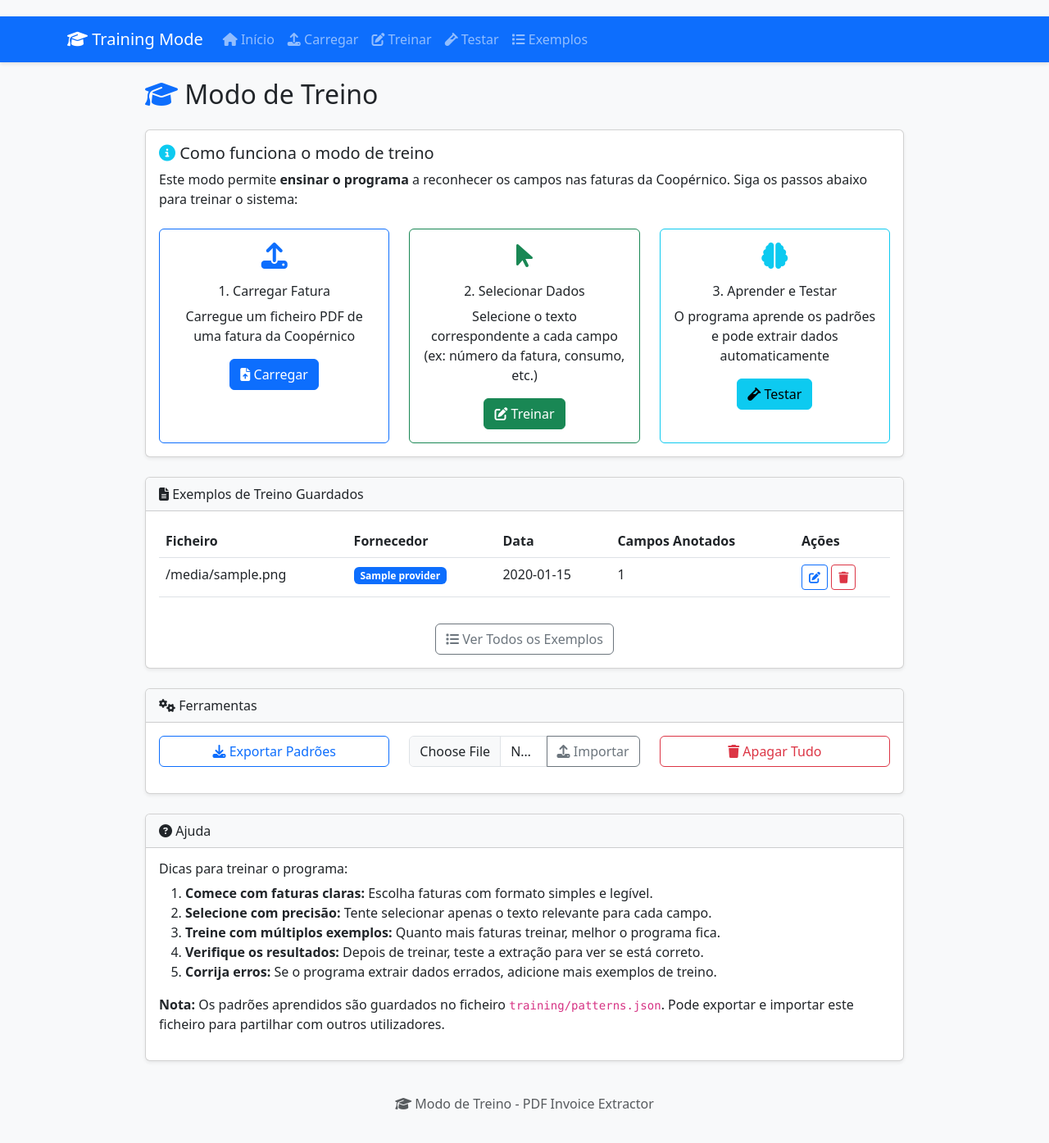
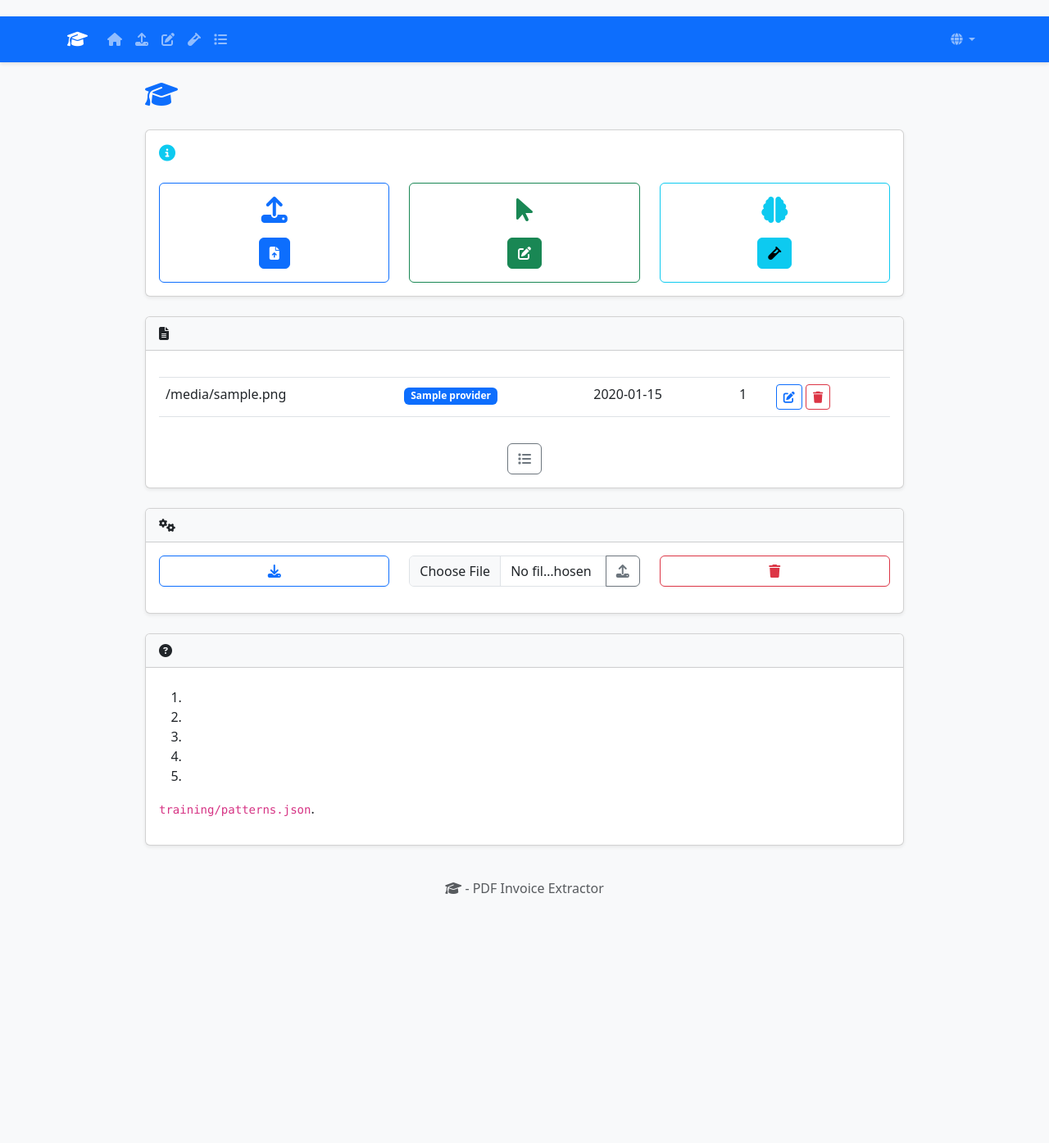
Before and after one commit to pedrosfaria/PDFtools, a Flask app: template templates/training/index.html in a window 1280 px wide. Shown: the whole page at 82% size. After the commit the page ends 1091 px from the top, so only its background shows below. Run offline with Flask 3, Linux system fonts and the light colour scheme; the template is opened without the code that fills it: most values are stand-ins (such as "Sample title", 1, 10 or a date in 2020).

Commit message:
fix: Fix session and language selector issues in training app
- Fixed session not being saved properly after file upload
- Added language selector dropdown to navbar in base_train.html
- Used absolute path for file loading in upload route
- Updated all templates to use _() function for translations
- Added emoji flags for language selector
- Fixed redirect to train after successful upload

The application now:
1. Correctly saves session data after file upload
2. Shows language selector in the navbar
3. All text is properly translated
4. Users can switch languages via dropdown

Closes #7

Co-authored-by: pedrosfaria <pedrosfaria@users.noreply.github.com>

```diff
--- a/app_train_multi.py
+++ b/app_train_multi.py
@@ -109,9 +109,9 @@ def upload_file():
             filepath = UPLOAD_FOLDER / filename
             file.save(str(filepath))
 
-            # Carregar texto
+            # Carregar texto - usar o caminho absoluto
             try:
-                text, filename = trainer.load_pdf(str(filepath))
+                text, loaded_filename = trainer.load_pdf(str(filepath.absolute()))
                 session['current_file'] = filename
                 session['current_text'] = text
                 session['current_provider'] = trainer.current_provider
--- a/templates/training/base_train.html
+++ b/templates/training/base_train.html
@@ -1,9 +1,9 @@
 <!DOCTYPE html>
-<html lang="pt-PT">
+<html lang="{% if current_language %}{{ current_language }}{% else %}pt-PT{% endif %}">
 <head>
     <meta charset="UTF-8">
     <meta name="viewport" content="width=device-width, initial-scale=1.0">
-    <title>{% block title %}Training - PDF Invoice Extractor{% endblock %}</title>
+    <title>{% block title %}{{ _('Training') }} - PDF Invoice Extractor{% endblock %}</title>
     <link href="https://cdn.jsdelivr.net/npm/bootstrap@5.3.0/dist/css/bootstrap.min.css" rel="stylesheet">
     <link rel="stylesheet" href="https://cdnjs.cloudflare.com/ajax/libs/font-awesome/6.4.0/css/all.min.css">
     <style>
@@ -125,6 +150,26 @@
             padding: 0.25rem 0.5rem;
             font-size: 0.875rem;
         }
+
+        /* Language selector styles */
+        .language-selector {
+            margin-left: 15px;
+        }
+
+        .language-selector .dropdown-toggle {
+            padding: 0.375rem 0.75rem;
+            font-size: 0.9rem;
+        }
+
+        .language-selector .dropdown-item {
+            font-size: 0.9rem;
+        }
+
+        .language-flag {
+            width: 20px;
+            height: 15px;
+            margin-right: 8px;
+        }
     </style>
     {% block extra_css %}{% endblock %}
 </head>
@@ -132,7 +177,7 @@
     <nav class="navbar navbar-expand-lg navbar-dark bg-primary">
         <div class="container">
             <a class="navbar-brand" href="{{ url_for('index') }}">
-                <i class="fas fa-graduation-cap"></i> Training Mode
+                <i class="fas fa-graduation-cap"></i> {{ _('Training Mode') }}
             </a>
             <button class="navbar-toggler" type="button" data-bs-toggle="collapse" data-bs-target="#navbarNav">
                 <span class="navbar-toggler-icon"></span>
@@ -140,21 +185,50 @@
             <div class="collapse navbar-collapse" id="navbarNav">
                 <ul class="navbar-nav">
                     <li class="nav-item">
-                        <a class="nav-link" href="{{ url_for('index') }}"><i class="fas fa-home"></i> Início</a>
+                        <a class="nav-link" href="{{ url_for('index') }}"><i class="fas fa-home"></i> {{ _('Home') }}</a>
                     </li>
                     <li class="nav-item">
-                        <a class="nav-link" href="{{ url_for('upload_file') }}"><i class="fas fa-upload"></i> Carregar</a>
+                        <a class="nav-link" href="{{ url_for('upload_file') }}"><i class="fas fa-upload"></i> {{ _('Upload') }}</a>
                     </li>
                     <li class="nav-item">
-                        <a class="nav-link" href="{{ url_for('train') }}"><i class="fas fa-edit"></i> Treinar</a>
+                        <a class="nav-link" href="{{ url_for('train') }}"><i class="fas fa-edit"></i> {{ _('Train') }}</a>
                     </li>
                     <li class="nav-item">
-                        <a class="nav-link" href="{{ url_for('test_extraction') }}"><i class="fas fa-vial"></i> Testar</a>
+                        <a class="nav-link" href="{{ url_for('test_extraction') }}"><i class="fas fa-vial"></i> {{ _('Test') }}</a>
                     </li>
                     <li class="nav-item">
-                        <a class="nav-link" href="{{ url_for('list_examples') }}"><i class="fas fa-list"></i> Exemplos</a>
+                        <a class="nav-link" href="{{ url_for('list_examples') }}"><i class="fas fa-list"></i> {{ _('Examples') }}</a>
                     </li>
                 </ul>
+
+                <!-- Seletor de idioma -->
+                {% if supported_languages %}
+                <ul class="navbar-nav ms-auto">
+                    <li class="nav-item dropdown language-selector">
+                        <a class="nav-link dropdown-toggle" href="#" id="languageDropdown" role="button" data-bs-toggle="dropdown" aria-expanded="false">
+                            {% if current_language == 'pt' %}<i class="fas fa-flag"></i> Português
+                            {% elif current_language == 'en' %}<i class="fas fa-flag"></i> English
+                            {% elif current_language == 'es' %}<i class="fas fa-flag"></i> Español
+                            {% elif current_language == 'fr' %}<i class="fas fa-flag"></i> Français
+                            {% else %}<i class="fas fa-globe"></i> {{ _('Language') }}{% endif %}
+                        </a>
+                        <ul class="dropdown-menu dropdown-menu-end" aria-labelledby="languageDropdown">
+                            {% for lang_code, lang_name in supported_languages.items() %}
+                            <li>
+                                <a class="dropdown-item" href="{{ url_for('set_language_route', lang=lang_code) }}">
+                                    {% if lang_code == 'pt' %}🇵🇹
+                                    {% elif lang_code == 'en' %}🇬🇧
+                                    {% elif lang_code == 'es' %}🇪🇸
+                                    {% elif lang_code == 'fr' %}🇫🇷
+                                    {% else %}🌍{% endif %}
+                                    {{ lang_name }}
+                                </a>
+                            </li>
+                            {% endfor %}
+                        </ul>
+                    </li>
+                </ul>
+                {% endif %}
             </div>
         </div>
     </nav>
@@ -177,7 +251,7 @@
     <footer class="bg-light py-3 mt-4">
         <div class="container text-center">
             <p class="mb-0 text-muted">
-                <i class="fas fa-graduation-cap"></i> Modo de Treino - PDF Invoice Extractor
+                <i class="fas fa-graduation-cap"></i> {{ _('Training Mode') }} - PDF Invoice Extractor
             </p>
         </div>
     </footer>
--- a/templates/training/index.html
+++ b/templates/training/index.html
@@ -1,18 +1,17 @@
 {% extends "training/base_train.html" %}
 
-{% block title %}Início - Training Mode{% endblock %}
+{% block title %}{{ _('Home') }} - {{ _('Training Mode') }}{% endblock %}
 
 {% block content %}
 <div class="row">
     <div class="col-lg-10 mx-auto">
-        <h2 class="mb-4"><i class="fas fa-graduation-cap text-primary"></i> Modo de Treino</h2>
+        <h2 class="mb-4"><i class="fas fa-graduation-cap text-primary"></i> {{ _('Training Mode') }}</h2>
 
         <div class="card shadow-sm mb-4">
             <div class="card-body">
-                <h5><i class="fas fa-info-circle text-info"></i> Como funciona o modo de treino</h5>
+                <h5><i class="fas fa-info-circle text-info"></i> {{ _('How Training Mode Works') }}</h5>
                 <p>
-                    Este modo permite <strong>ensinar o programa</strong> a reconhecer os campos nas faturas da Coopérnico.
-                    Siga os passos abaixo para treinar o sistema:
+                    {{ _('This mode allows you to teach the program to recognize fields in Coopernico invoices. Follow the steps below to train the system:') }}
                 </p>
 
                 <div class="row mt-4">
@@ -22,13 +21,13 @@
                                 <div class="text-center mb-3">
                                     <i class="fas fa-upload fa-2x text-primary"></i>
                                 </div>
-                                <h6 class="card-title text-center">1. Carregar Fatura</h6>
+                                <h6 class="card-title text-center">{{ _('1. Upload Invoice') }}</h6>
                                 <p class="card-text text-center">
-                                    Carregue um ficheiro PDF de uma fatura da Coopérnico
+                                    {{ _('Upload a PDF file of a Coopernico invoice') }}
                                 </p>
                                 <div class="text-center">
                                     <a href="{{ url_for('upload_file') }}" class="btn btn-primary">
-                                        <i class="fas fa-file-upload"></i> Carregar
+                                        <i class="fas fa-file-upload"></i> {{ _('Upload') }}
                                     </a>
                                 </div>
                             </div>
@@ -41,13 +40,13 @@
                                 <div class="text-center mb-3">
                                     <i class="fas fa-mouse-pointer fa-2x text-success"></i>
                                 </div>
-                                <h6 class="card-title text-center">2. Selecionar Dados</h6>
+                                <h6 class="card-title text-center">{{ _('2. Select Data') }}</h6>
                                 <p class="card-text text-center">
-                                    Selecione o texto correspondente a cada campo (ex: número da fatura, consumo, etc.)
+                                    {{ _('Select text and associate it with fields (e.g., invoice number, consumption, etc.)') }}
                                 </p>
                                 <div class="text-center">
                                     <a href="{{ url_for('train') }}" class="btn btn-success">
-                                        <i class="fas fa-edit"></i> Treinar
+                                        <i class="fas fa-edit"></i> {{ _('Train') }}
                                     </a>
                                 </div>
                             </div>
@@ -60,13 +59,13 @@
                                 <div class="text-center mb-3">
                                     <i class="fas fa-brain fa-2x text-info"></i>
                                 </div>
-                                <h6 class="card-title text-center">3. Aprender e Testar</h6>
+                                <h6 class="card-title text-center">{{ _('3. Learn and Test') }}</h6>
                                 <p class="card-text text-center">
-                                    O programa aprende os padrões e pode extrair dados automaticamente
+                                    {{ _('The program learns patterns and can automatically extract data') }}
                                 </p>
                                 <div class="text-center">
                                     <a href="{{ url_for('test_extraction') }}" class="btn btn-info">
-                                        <i class="fas fa-vial"></i> Testar
+                                        <i class="fas fa-vial"></i> {{ _('Test') }}
                                     </a>
                                 </div>
                             </div>
@@ -78,7 +77,7 @@
 
         <div class="card shadow-sm mb-4">
             <div class="card-header bg-light">
-                <i class="fas fa-file-alt"></i> Exemplos de Treino Guardados
+                <i class="fas fa-file-alt"></i> {{ _('Saved Training Examples') }}
             </div>
             <div class="card-body">
                 {% if examples %}
@@ -86,11 +85,11 @@
                     <table class="table table-hover">
                         <thead>
                             <tr>
-                                <th>Ficheiro</th>
-                                <th>Fornecedor</th>
-                                <th>Data</th>
-                                <th>Campos Anotados</th>
-                                <th>Ações</th>
+                                <th>{{ _('File') }}</th>
+                                <th>{{ _('Provider') }}</th>
+                                <th>{{ _('Date') }}</th>
+                                <th>{{ _('Annotated Fields') }}</th>
+                                <th>{{ _('Actions') }}</th>
                             </tr>
                         </thead>
                         <tbody>
@@ -104,11 +103,11 @@
                                 <td>{{ example.field_annotations|length }}</td>
                                 <td>
                                     <a href="{{ url_for('load_example', filename=example.filename) }}"
-                                       class="btn btn-sm btn-outline-primary" title="Carregar">
+                                       class="btn btn-sm btn-outline-primary" title="{{ _('Load') }}">
                                         <i class="fas fa-edit"></i>
                                     </a>
                                     <a href="{{ url_for('delete_example', filename=example.filename) }}"
-                                       class="btn btn-sm btn-outline-danger" title="Apagar">
+                                       class="btn btn-sm btn-outline-danger" title="{{ _('Delete') }}">
                                         <i class="fas fa-trash"></i>
                                     </a>
                                 </td>
@@ -118,12 +117,12 @@
                     </table>
                 </div>
                 {% else %}
-                <p class="text-muted text-center">Nenhum exemplo de treino guardado ainda.</p>
+                <p class="text-muted text-center">{{ _('No training examples saved yet.') }}</p>
                 {% endif %}
 
                 <div class="text-center mt-3">
                     <a href="{{ url_for('list_examples') }}" class="btn btn-outline-secondary">
-                        <i class="fas fa-list"></i> Ver Todos os Exemplos
+                        <i class="fas fa-list"></i> {{ _('View All Examples') }}
                     </a>
                 </div>
             </div>
@@ -131,14 +130,14 @@
 
         <div class="card shadow-sm mb-4">
             <div class="card-header bg-light">
-                <i class="fas fa-cogs"></i> Ferramentas
+                <i class="fas fa-cogs"></i> {{ _('Tools') }}
             </div>
             <div class="card-body">
                 <div class="row">
                     <div class="col-md-4 mb-3">
                         <div class="d-grid">
                             <a href="{{ url_for('export_patterns') }}" class="btn btn-outline-primary">
-                                <i class="fas fa-download"></i> Exportar Padrões
+                                <i class="fas fa-download"></i> {{ _('Export Patterns') }}
                             </a>
                         </div>
                     </div>
@@ -147,7 +146,7 @@
                             <div class="input-group">
                                 <input type="file" name="file" class="form-control" accept=".json" required>
                                 <button type="submit" class="btn btn-outline-secondary">
-                                    <i class="fas fa-upload"></i> Importar
+                                    <i class="fas fa-upload"></i> {{ _('Import') }}
                                 </button>
                             </div>
                         </form>
@@ -155,8 +154,8 @@
                     <div class="col-md-4 mb-3">
                         <div class="d-grid">
                             <a href="{{ url_for('clear_all') }}" class="btn btn-outline-danger"
-                               onclick="return confirm('Tem a certeza que quer apagar TODOS os dados de treino?')">
-                                <i class="fas fa-trash"></i> Apagar Tudo
+                               onclick="return confirm('{{ _("Are you sure you want to delete ALL training data?") }}')">
+                                <i class="fas fa-trash"></i> {{ _('Delete All') }}
                             </a>
                         </div>
                     </div>
@@ -166,21 +165,21 @@
 
         <div class="card shadow-sm">
             <div class="card-header bg-light">
-                <i class="fas fa-question-circle"></i> Ajuda
+                <i class="fas fa-question-circle"></i> {{ _('Help') }}
             </div>
             <div class="card-body">
-                <h6>Dicas para treinar o programa:</h6>
+                <h6>{{ _('Tips for training the program:') }}</h6>
                 <ol>
-                    <li><strong>Comece com faturas claras:</strong> Escolha faturas com formato simples e legível.</li>
-                    <li><strong>Selecione com precisão:</strong> Tente selecionar apenas o texto relevante para cada campo.</li>
-                    <li><strong>Treine com múltiplos exemplos:</strong> Quanto mais faturas treinar, melhor o programa fica.</li>
-                    <li><strong>Verifique os resultados:</strong> Depois de treinar, teste a extração para ver se está correto.</li>
-                    <li><strong>Corrija erros:</strong> Se o programa extrair dados errados, adicione mais exemplos de treino.</li>
+                    <li><strong>{{ _('Start with clear invoices:') }}</strong> {{ _('Choose invoices with simple and readable format.') }}</li>
+                    <li><strong>{{ _('Select precisely:') }}</strong> {{ _('Try to select only the relevant text for each field.') }}</li>
+                    <li><strong>{{ _('Train with multiple examples:') }}</strong> {{ _('The more invoices you train with, the better the program gets.') }}</li>
+                    <li><strong>{{ _('Check results:') }}</strong> {{ _('After training, test the extraction to see if it is correct.') }}</li>
+                    <li><strong>{{ _('Use automatic suggestions:') }}</strong> {{ _('The program suggests where fields might be.') }}</li>
                 </ol>
 
                 <p class="mt-3">
-                    <strong>Nota:</strong> Os padrões aprendidos são guardados no ficheiro <code>training/patterns.json</code>.
-                    Pode exportar e importar este ficheiro para partilhar com outros utilizadores.
+                    <strong>{{ _('Note:') }}</strong> {{ _('Learned patterns are saved in the file') }} <code>training/patterns.json</code>.
+                    {{ _('You can export and import this file to share with other users.') }}
                 </p>
             </div>
         </div>
```
Also changed, not shown: other parts of templates/training/base_train.html (+45 -20 lines), templates/training/upload.html (+12 -12 lines).
